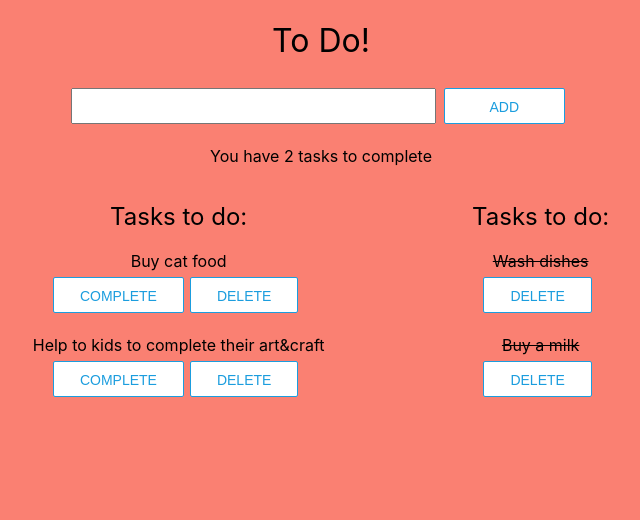
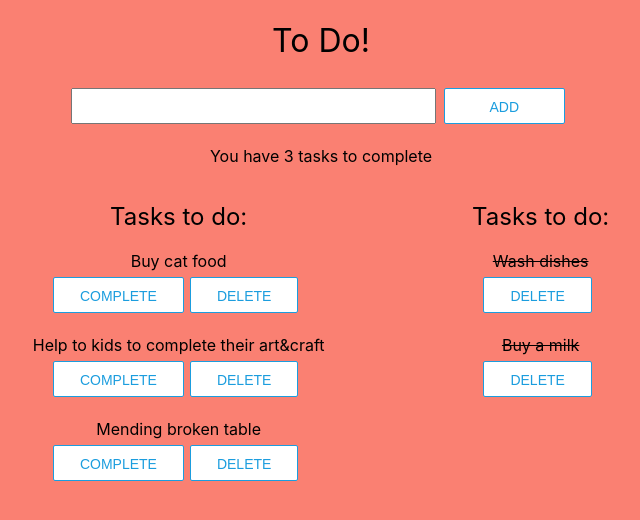
Before and after one commit to yogitakumar/todo-ui, a React (Create React App) app: page / in a window 1280 px wide. Shown: the top 520 px of the page, without its empty margins (319-959 px from the left). Built offline with nearby package versions, Linux system fonts and the light colour scheme.

Commit message:
adding extra task

```diff
--- a/package.json
+++ b/package.json
@@ -9,6 +9,7 @@
     "react": "^17.0.2",
     "react-dom": "^17.0.2",
     "react-scripts": "4.0.3",
+    "uuid": "^8.3.2",
     "web-vitals": "^1.0.1"
   },
   "scripts": {
--- a/src/App.js
+++ b/src/App.js
@@ -8,7 +8,8 @@ function App() {
     { id: "001", text: "Buy cat food", completed: false, date: "2019-09-18" },
     { id: "002", text: "Wash dishes", completed: true, date: "2019-09-24" },
     { id: "003", text: "Help to kids to complete their art&craft", completed: false, date: "2019-09-27" },
-    { id: "004", text: "Buy a milk", completed: true, date: "2019-09-20" }
+    { id: "004", text: "Buy a milk", completed: true, date: "2019-09-20" },
+    { id: "007", text: "Mending broken table", completed: false, date: "2019-09-22" }
   ])
   const deleteTask = id => {
     const updatedTasks = tasks.filter(task => task.id !== id)
```
Also changed, not shown: 1 other file (tests, documents, lock files or other folders).
